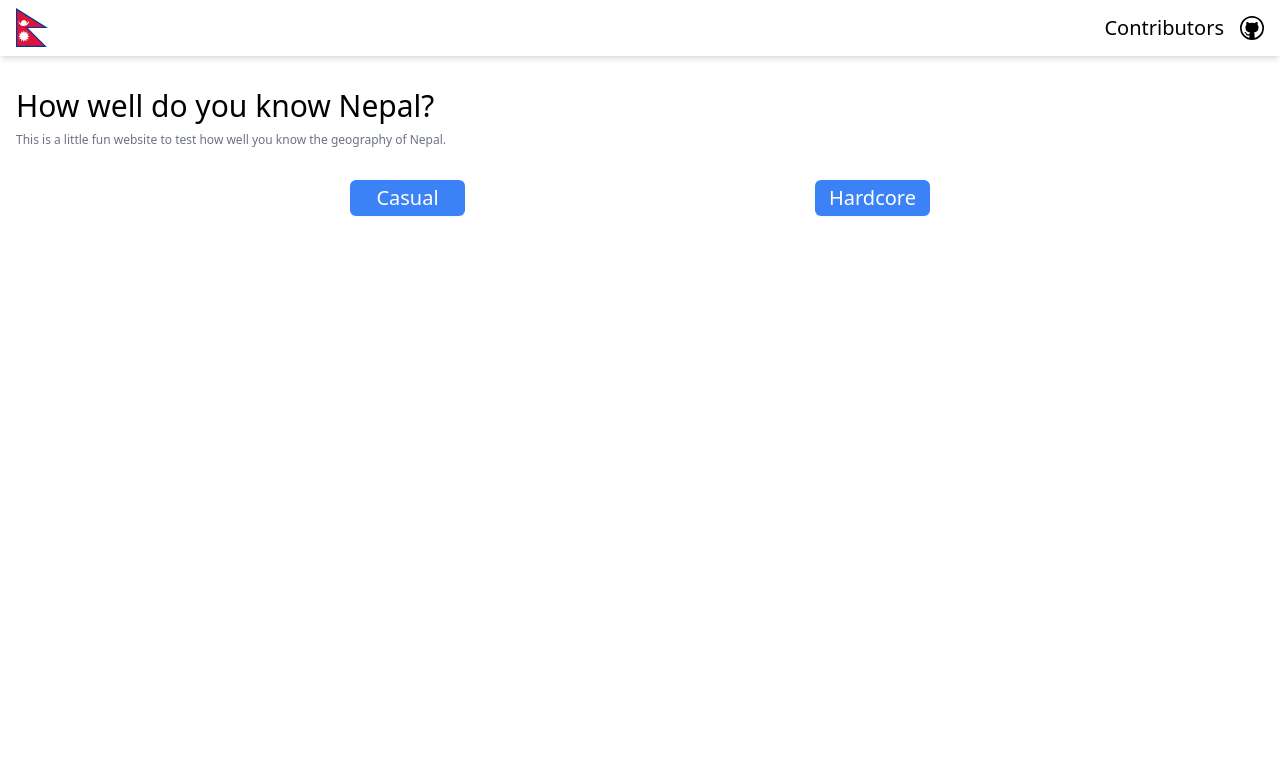
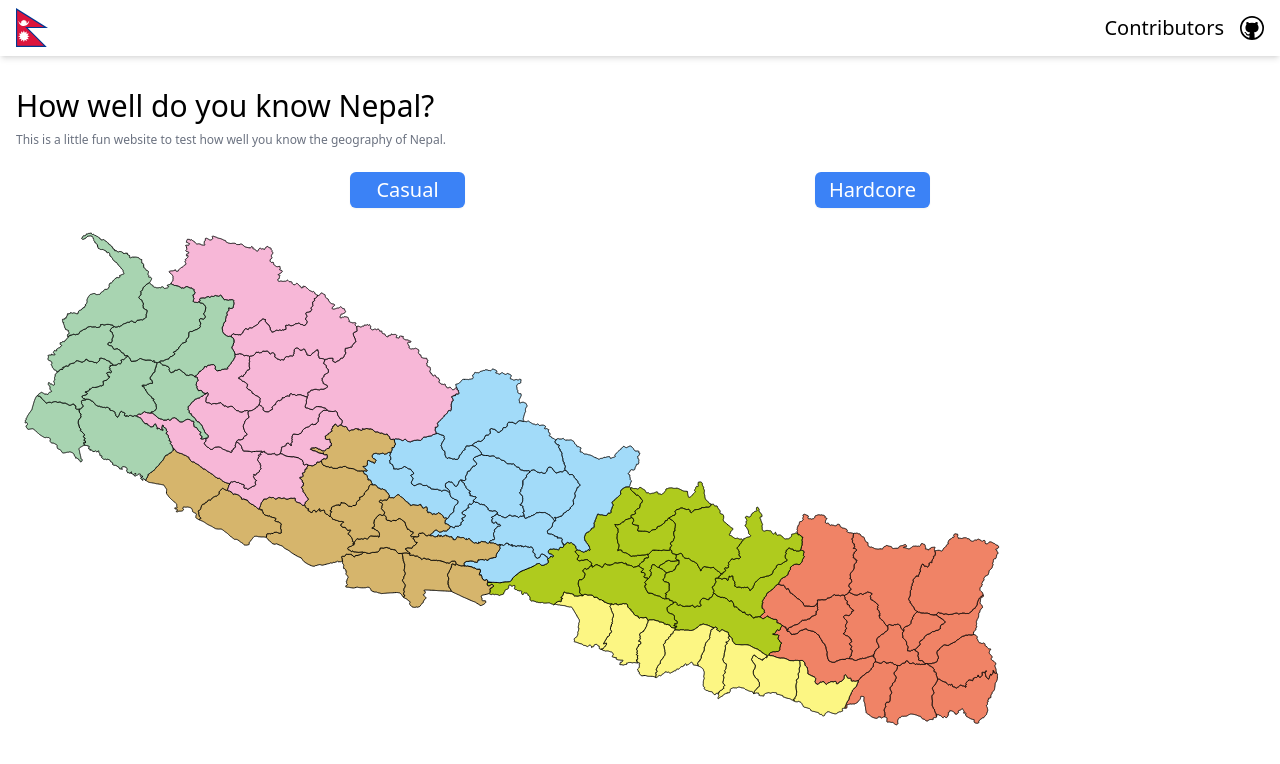
Before and after one commit to aabishkaryal/nepal-districts, a Next.js app: page / in a window 1280 px wide. Shown: the top 764 px of the page. Built offline with nearby package versions, Linux system fonts and the light colour scheme.

Commit message:
Added full map to Index

```diff
--- /dev/null
+++ b/components/NepalMap.tsx
@@ -0,0 +1,18 @@
+import DistrictData from 'data/districts.json';
+import District from 'components/District';
+
+export default function NepalMap() {
+  return (
+    <div className="w-full">
+      <div className="w-full max-w-[1024px] px-6">
+        <svg viewBox="0 0 1026.077 519.136" className="w-full">
+          <g transform="translate(-52.379 -15.971)">
+            {DistrictData.map((district) => (
+              <District {...district} key={district.zip} />
+            ))}
+          </g>
+        </svg>
+      </div>
+    </div>
+  );
+}
--- a/pages/index.tsx
+++ b/pages/index.tsx
@@ -3,9 +3,9 @@ import Link from 'next/link';
 
 export default function Index() {
   return (
-    <div className="flex flex-col justify-center">
+    <div className="mt-8 mb-4 flex flex-col justify-center space-y-6">
       {/* Hero */}
-      <div className="my-8 space-y-2 px-4">
+      <div className="space-y-2 px-4">
         <h1 className="bold text-justify text-3xl">
           How well do you know Nepal?
         </h1>
@@ -27,6 +27,7 @@ export default function Index() {
           </div>
         </Link>
       </div>
+      <NepalMap />
     </div>
   );
 }
```
